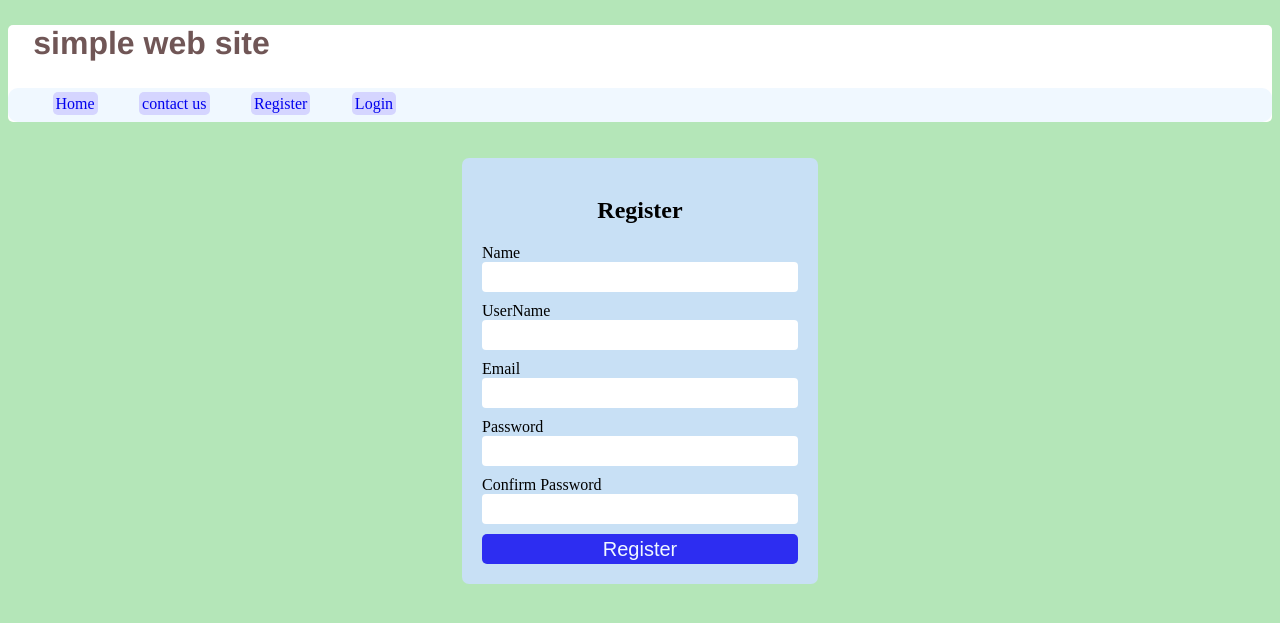
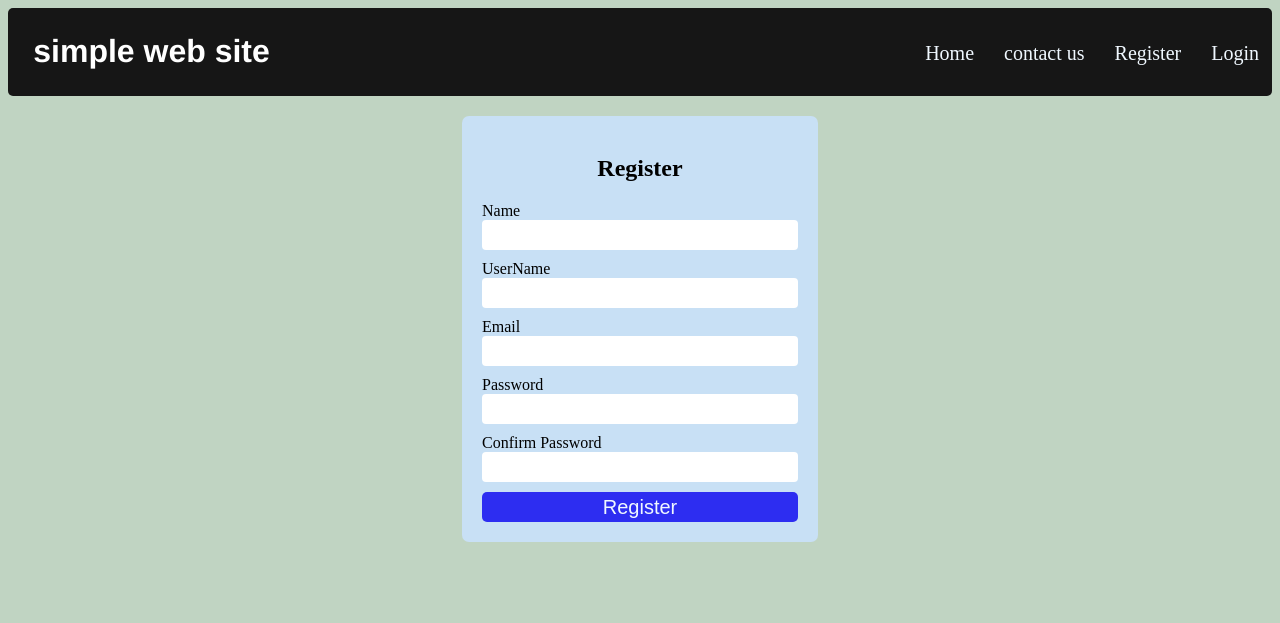
Before and after one commit to Randikash/simple-php-project, a PHP site: page /register.html in a window 1280 px wide. Shown: the top 623 px of the page. Run offline with PHP 8.4, Linux system fonts and the light colour scheme.

Commit message:
update css file

```diff
--- a/style.css
+++ b/style.css
@@ -1,18 +1,23 @@
 
 .header{
-    background-color: rgb(255, 255, 255);
+    background-color: rgb(22, 22, 22);
+    width: 100%;
+    margin: 0 auto;
+    display: flex;
+    justify-content: space-between;
+    align-items: center;
     border-radius: 5px;
 }
 .header h1{
-    color: rgb(112, 86, 86);
+    color: rgb(255, 255, 255);
     margin: 2%;
     font-family: 'Franklin Gothic Medium', 'Arial Narrow', Arial, sans-serif;
 
 }
 nav ul{
-    background-color: aliceblue;
+
     height: 20px;
-    padding: 7px;
+    padding: 10px;
     border-radius: 10px;
 
 
@@ -20,25 +25,27 @@ nav ul{
 
 
 nav li{
-    background-color: rgb(213, 213, 255);
+
     width: 90%;
-    margin-left: 3%;
+    margin-left: 20px;
     padding: 3px;
     display: flex;
-    justify-content: center;
+    justify-content: space-between;
     align-items: center;
     display: inline;
     border-radius: 5px;
+    font-size: 20px;
 
 
 }
 
 li a{
+    color: aliceblue;
     text-decoration: none;
 }
 
 li:hover{
-    background-color: rgb(161, 161, 240);
+    background-color: rgb(87, 87, 119);
 }
 
 
@@ -46,7 +53,7 @@ li:hover{
 
 
 body{
-    background: rgb(180, 230, 184);
+    background: rgb(192, 212, 194);
 
 }
 
@@ -107,3 +114,16 @@ h2{
 .btn input:hover{
     background-color: rgb(3, 0, 179);
 }
+
+.footer{
+    background-color: black;
+    color: aliceblue;
+    display: flex;
+    justify-content: center;
+    border-radius: 10px;
+    position: fixed;
+    bottom: 1%;
+    width: 100%;
+    margin-top: 20px;
+
+}
```
